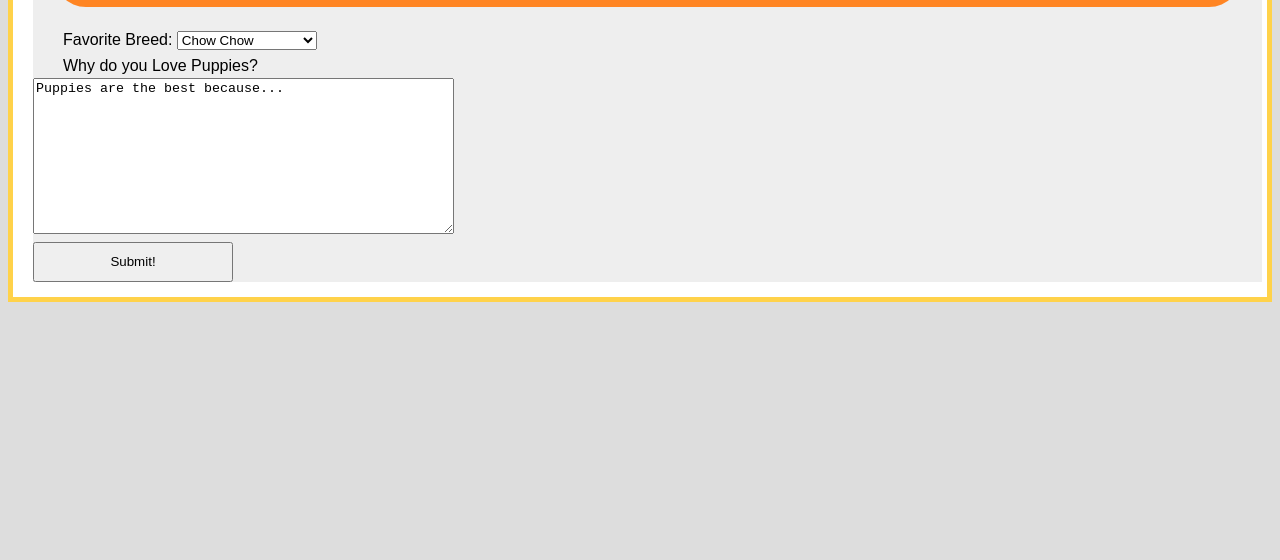
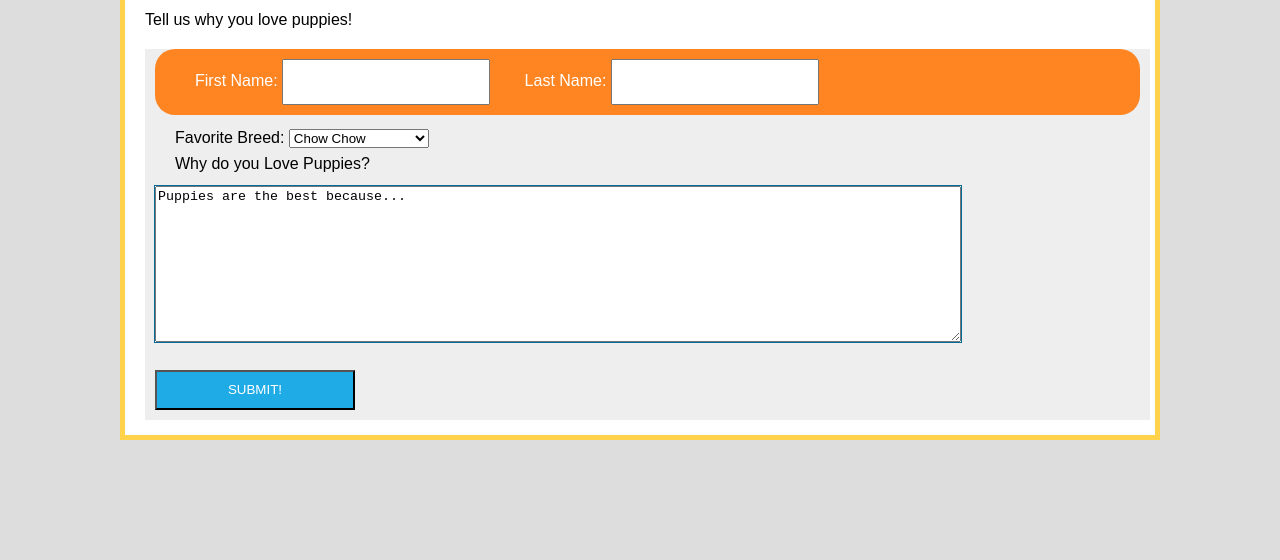
Before and after one commit to crystalrmcgowan/puppy-love, a plain HTML site: page index.html in a window 1280 px wide. Shown: the part 1160-1720 px from the top of the page. Before the commit the page ends 1470 px from the top, so only its background shows below. Drawn offline with Linux system fonts and the light colour scheme.

Commit message:
SecondDraft

```diff
--- a/style.css
+++ b/style.css
@@ -3,6 +3,7 @@ body {
   line-height: 1.6;
   background: #dddddd;
   border: 5px solid #ffd24a;
+  margin: 120px
 }
 
 #site_header {
@@ -22,6 +23,7 @@ body {
 #page_content {
   background-color: white;
   padding: 15px 5px 15px 20px;
+  margin: auto;
 }
 
 h2 {
@@ -45,6 +47,7 @@ ul{
 table{
   border-bottom: 5px solid #eee;
   padding-bottom: 60px;
+  margin:auto;
 }
 
 thead td {
@@ -72,10 +75,10 @@ form {
 
 .name {
   background-color: #ff8523;
-  border-radius: 40px;
+  border-radius: 20px;
   padding: 10px 10px 10px 10px;
   color: white;
-  margin: 20px;
+  margin: 10px;
 }
 
 input {
@@ -87,8 +90,20 @@ label {
   margin-left: 30px;
 }
 
-.city
+#submit_button {
+  background-color: #1fabe5;
+  color: white;
+  text-transform: uppercase;
+  margin: 10px;
+}
 
+#bio {
+  outline: #046c97 solid thin;
+  margin: 10px;
+  height: 150px;
+  width: 800px;
+}
+/*putting it here
 
 
 
```
